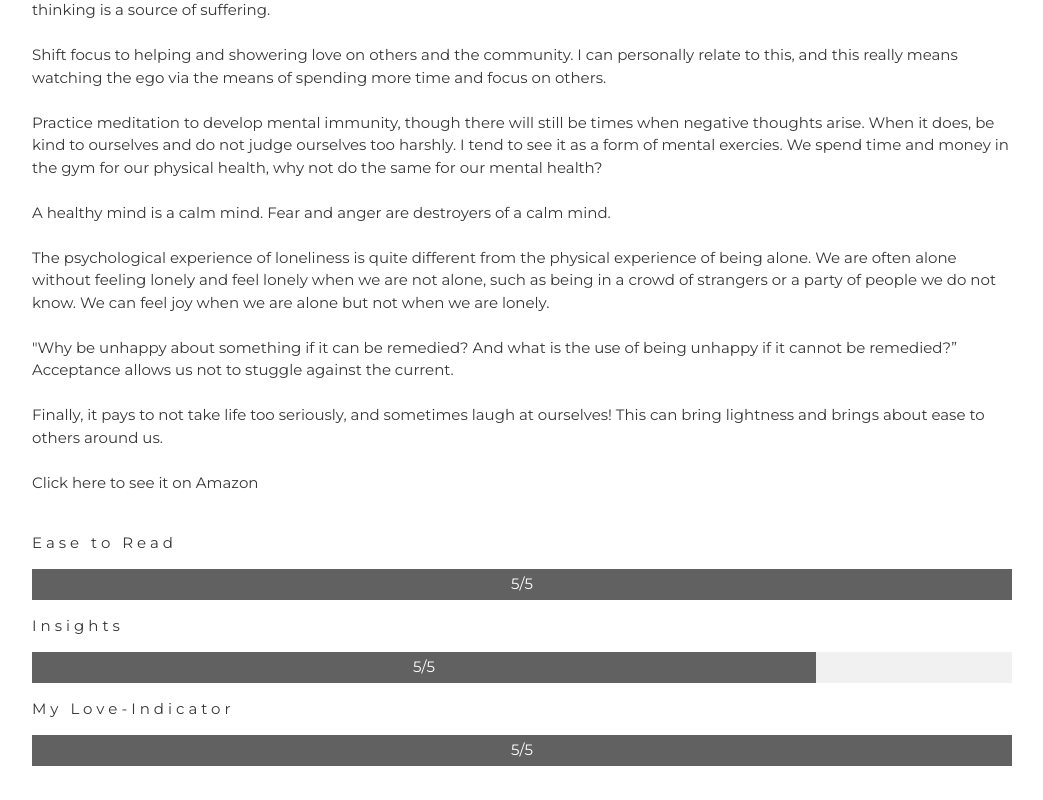
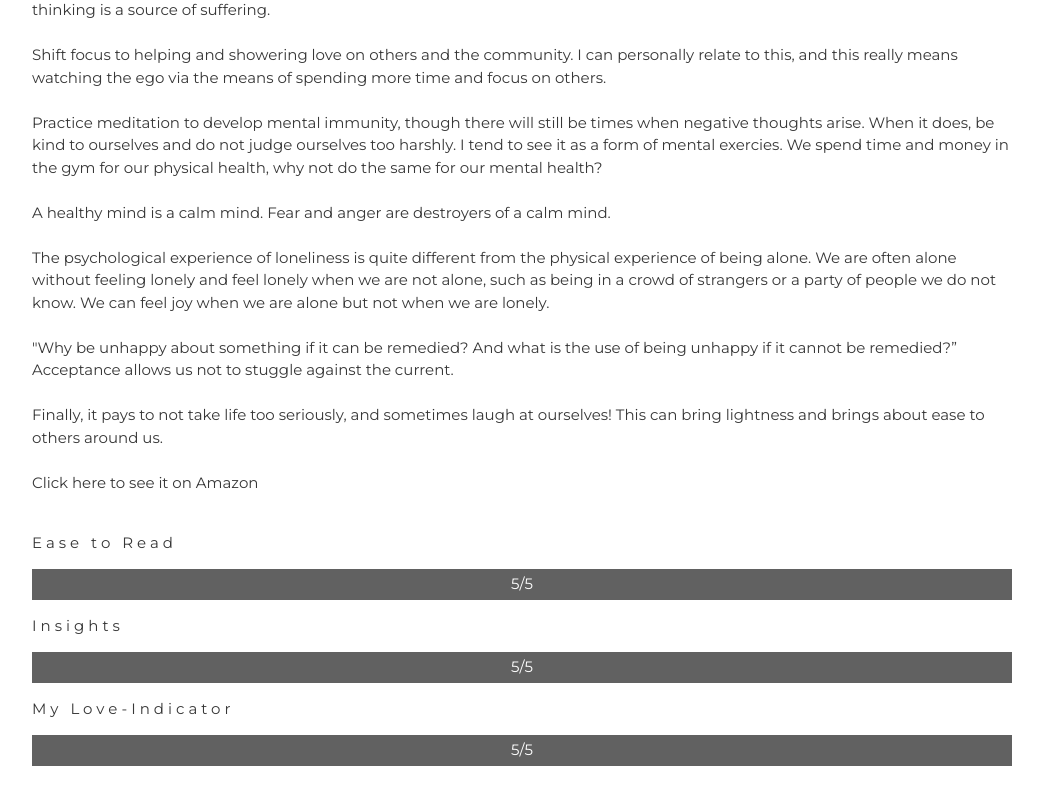
Before and after one commit to ronaldang/ronang.life, a plain HTML site: page books/book_of_joy.html in a window 1280 px wide. Shown: the part 1302-2102 px from the top of the page, without its empty margins (118-1161 px from the left). Drawn offline with Linux system fonts and the light colour scheme.

Commit message:
Fix indicator bar on book of joy review page

```diff
--- a/books/book_of_joy.html
+++ b/books/book_of_joy.html
@@ -96,7 +96,7 @@
       </div>
       <p class="w3-wide">Insights</p>
       <div class="w3-light-grey">
-        <div class="w3-container w3-center w3-padding-small w3-dark-grey" style="width:80%">5/5</div>
+        <div class="w3-container w3-center w3-padding-small w3-dark-grey" style="width:100%">5/5</div>
       </div>
       <p class="w3-wide">My Love-Indicator</p>
       <div class="w3-light-grey">
```
